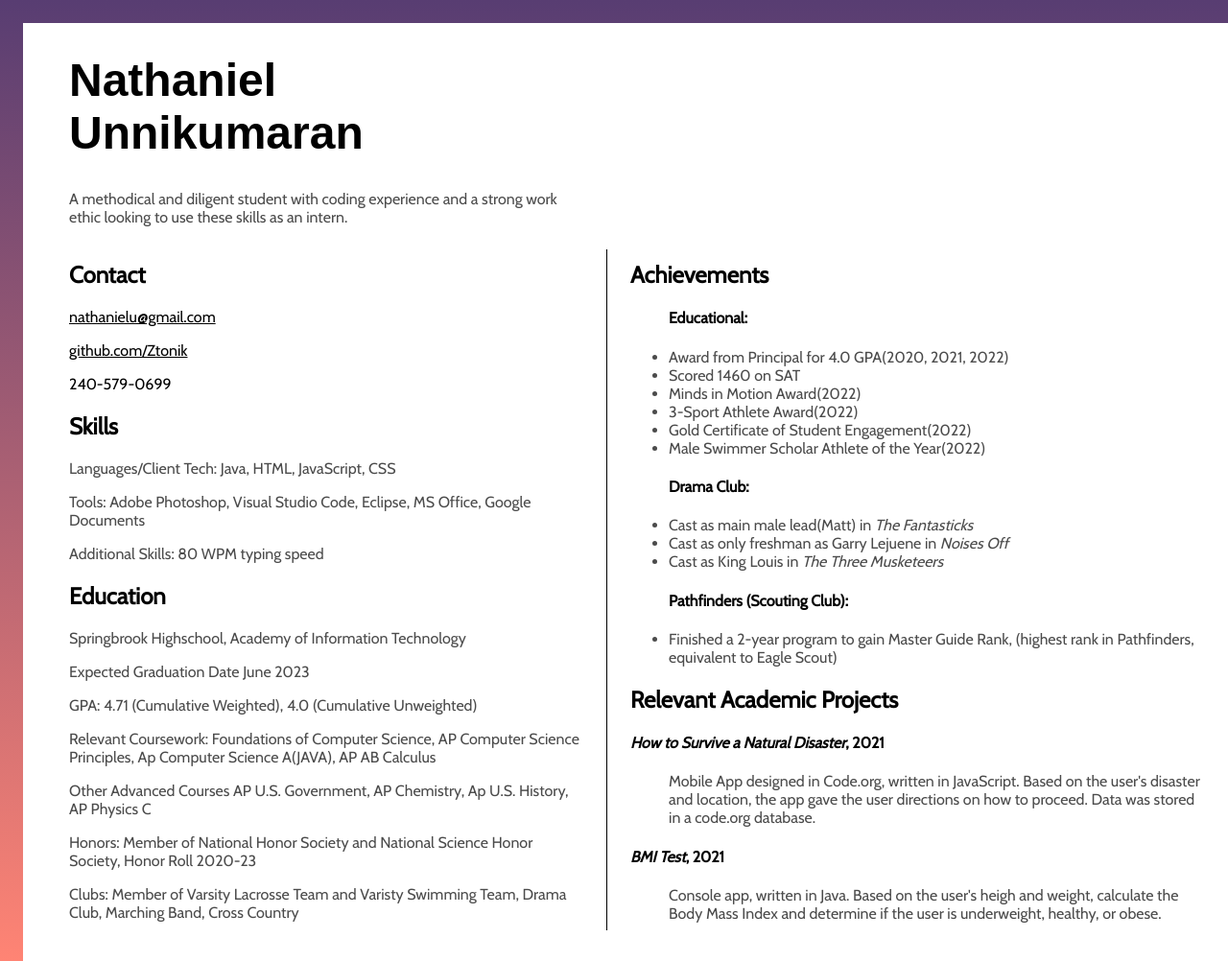
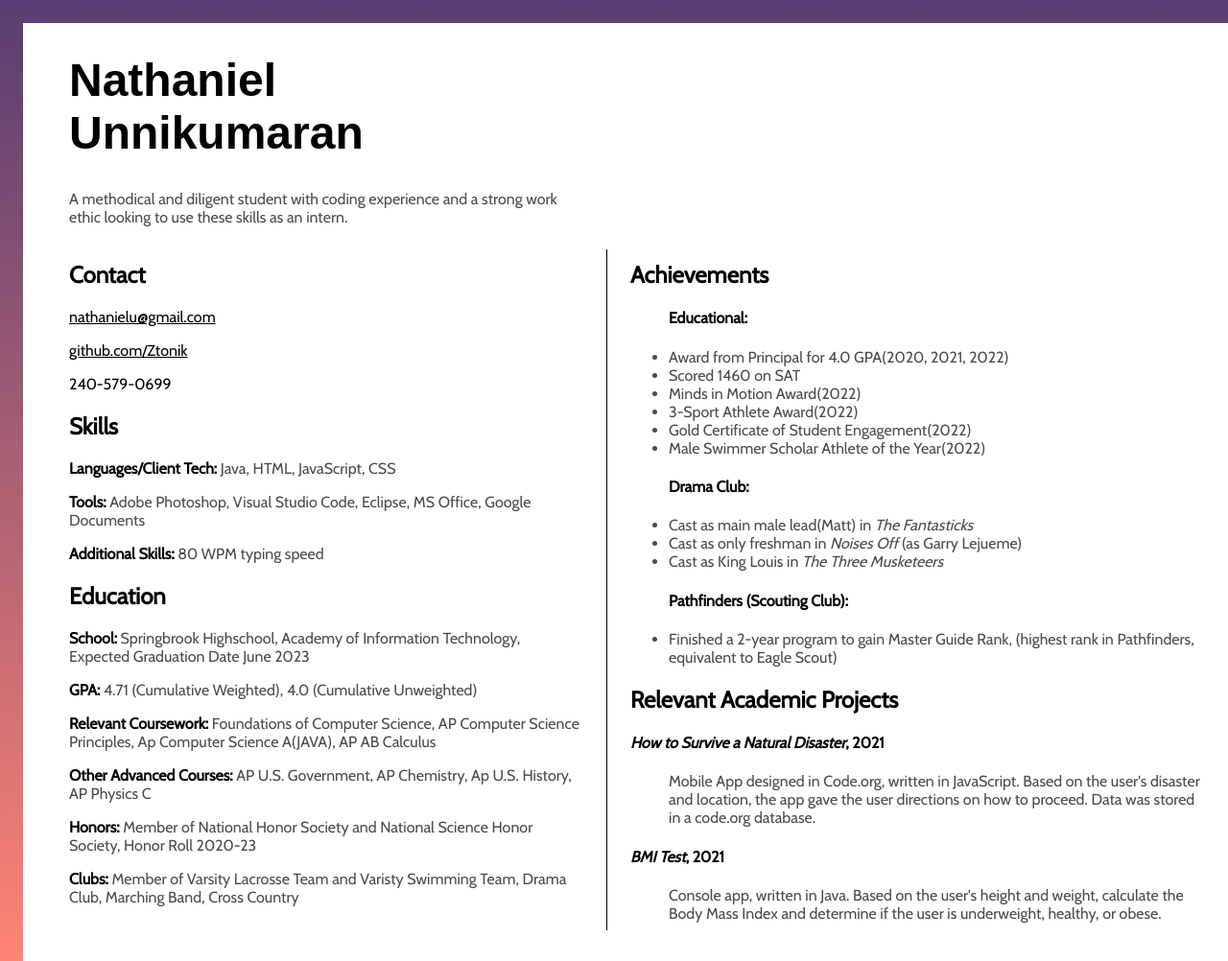
Before and after one commit to Ztonik/cv, a plain HTML site: page index.html in a window 1280 px wide. Shown: the whole page at 96% size. Drawn offline with nearby package versions, Linux system fonts and the light colour scheme; a web font is replaced by a local one.

Commit message:
Fixed typos, minor bugs, added mail link

```diff
--- a/css/styles.css
+++ b/css/styles.css
@@ -74,7 +74,7 @@ li {
 }
 
 .container {
-    animation: loadup 1.3s;
+    animation: loadup 4s;
 }
 
 @keyframes loadup {
@@ -115,3 +115,7 @@ li {
     grid-area: headernav;
     margin-top: 1.5rem;
 }
+
+.seccontainer {
+    animation: loadup 0.5s;
+}
--- a/index.html
+++ b/index.html
@@ -12,28 +12,27 @@
     <body>
         <div>
         <header>
-            <h1>Nathaniel Unnikumaran</h1>
-            <p>A methodical and diligent student with coding experience and a strong work ethic looking to use these skills as an intern.</p>
+            <h1 class="seccontainer">Nathaniel Unnikumaran</h1>
+            <p class="seccontainer">A methodical and diligent student with coding experience and a strong work ethic looking to use these skills as an intern.</p>
         </header>
         <hr class="hidden">
         <nav class="headernav"></nav>
         <nav class="container">
             <h2>Contact</h2>
-            <p><a class="contact dark" href="">nathanielu@gmail.com</a></p>
+            <p><a class="contact dark" href="mailto: nathanielu@email.com">nathanielu@gmail.com</a></p>
             <p><a class="contact dark" href="https://github.com/Ztonik">github.com/Ztonik</a></p>
             <p class="dark">240-579-0699</p>
             <h2>Skills</h2>
-            <p>Languages/Client Tech: Java, HTML, JavaScript, CSS</p>
-            <p>Tools: Adobe Photoshop, Visual Studio Code, Eclipse, MS Office, Google Documents</p>
-            <p>Additional Skills: 80 WPM typing speed</p>
+            <p><strong class="dark">Languages/Client Tech:</strong> Java, HTML, JavaScript, CSS</p>
+            <p><strong class="dark">Tools:</strong> Adobe Photoshop, Visual Studio Code, Eclipse, MS Office, Google Documents</p>
+            <p><strong class="dark">Additional Skills:</strong> 80 WPM typing speed</p>
             <h2>Education</h2>
-            <p>Springbrook Highschool, Academy of Information Technology</p>
-            <p>Expected Graduation Date June 2023</p>
-            <p>GPA: 4.71 (Cumulative Weighted), 4.0 (Cumulative Unweighted)</p>
-            <p>Relevant Coursework: Foundations of Computer Science, AP Computer Science Principles, Ap Computer Science A(JAVA), AP AB Calculus</p>
-            <p>Other Advanced Courses AP U.S. Government, AP Chemistry, Ap U.S. History, AP Physics C</p>
-            <p>Honors: Member of National Honor Society and National Science Honor Society, Honor Roll 2020-23</p>
-            <p>Clubs: Member of Varsity Lacrosse Team and Varisty Swimming Team, Drama Club, Marching Band, Cross Country</p>
+            <p><strong class="dark">School:</strong> Springbrook Highschool, Academy of Information Technology, Expected Graduation Date June 2023</p>
+            <p><strong class="dark">GPA:</strong> 4.71 (Cumulative Weighted), 4.0 (Cumulative Unweighted)</p>
+            <p><strong class="dark">Relevant Coursework:</strong> Foundations of Computer Science, AP Computer Science Principles, Ap Computer Science A(JAVA), AP AB Calculus</p>
+            <p><strong class="dark">Other Advanced Courses:</strong> AP U.S. Government, AP Chemistry, Ap U.S. History, AP Physics C</p>
+            <p><strong class="dark">Honors:</strong> Member of National Honor Society and National Science Honor Society, Honor Roll 2020-23</p>
+            <p><strong class="dark">Clubs:</strong> Member of Varsity Lacrosse Team and Varisty Swimming Team, Drama Club, Marching Band, Cross Country</p>
         </nav>
         <hr>
         <main class="container">
@@ -50,7 +49,7 @@
             <ul>
                 <h4>Drama Club:</h4>
                 <li>Cast as main male lead(Matt) in <em>The Fantasticks</em></li>
-                <li>Cast as only freshman as Garry Lejuene in <em>Noises Off</em></li>
+                <li>Cast as only freshman in <em>Noises Off</em> (as Garry Lejueme)</li>
                 <li>Cast as King Louis in <em>The Three Musketeers</em></li>
             </ul>
             <ul>
@@ -61,7 +60,7 @@
             <h4><em>How to Survive a Natural Disaster</em>, 2021</h4>
             <ul class="heading">Mobile App designed in Code.org, written in JavaScript. Based on the user's disaster and location, the app gave the user directions on how to proceed. Data was stored in a code.org database.</ul>
             <h4><em>BMI Test</em>, 2021</h4>
-            <ul class="heading">Console app, written in Java. Based on the user's heigh and weight, calculate the Body Mass Index and determine if the user is underweight, healthy, or obese.</ul>
+            <ul class="heading">Console app, written in Java. Based on the user's height and weight, calculate the Body Mass Index and determine if the user is underweight, healthy, or obese.</ul>
         </main>
         </div>
     </body>
```
